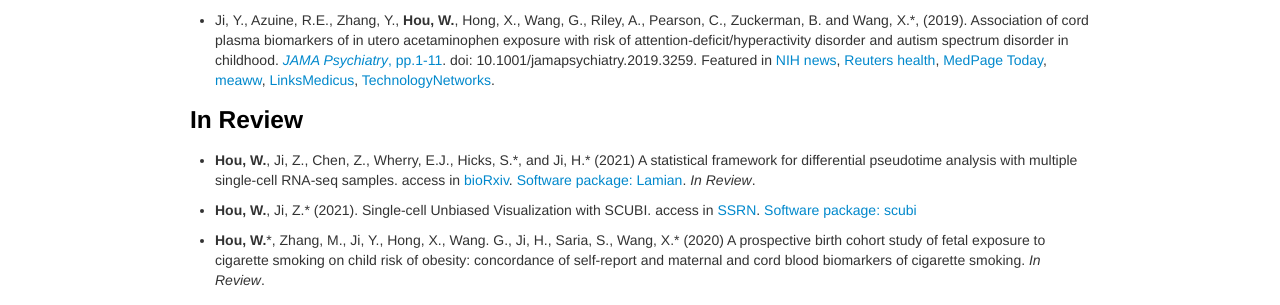
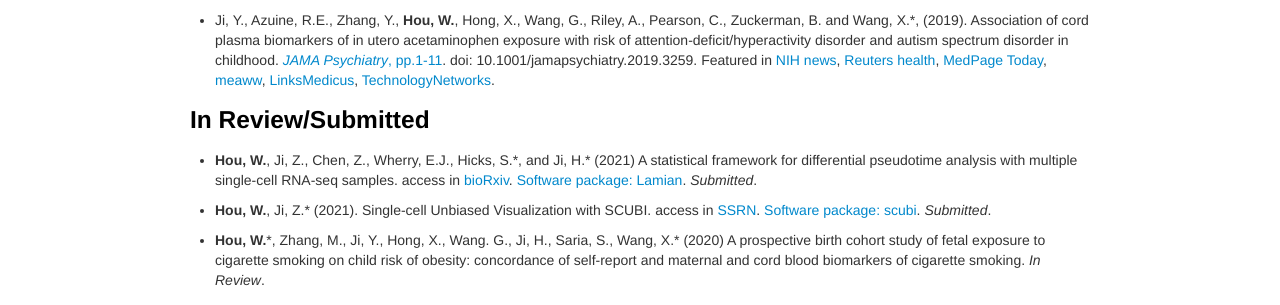
Before and after one commit to Winnie09/Wenpin_Hou, a Jekyll site: the page built from pages/publications.md, in a window 1280 px wide. Shown: the part 1052-1357 px from the top of the page. Built offline with Jekyll 4.4.1, drawn with Linux system fonts in a browser that asks for light colours.

Commit message:
update paper stage

```diff
--- a/pages/publications.md
+++ b/pages/publications.md
@@ -43,11 +43,11 @@
 
 - Ji, Y., Azuine, R.E., Zhang, Y., **Hou, W.**, Hong, X., Wang, G., Riley, A., Pearson, C., Zuckerman, B. and Wang, X.\*, (2019). Association of cord plasma biomarkers of in utero acetaminophen exposure with risk of attention-deficit/hyperactivity disorder and autism spectrum disorder in childhood. [*JAMA Psychiatry*, pp.1-11](https://jamanetwork.com/journals/jamapsychiatry/article-abstract/2753512). doi: 10.1001/jamapsychiatry.2019.3259. Featured in  [NIH news](https://www.nih.gov/news-events/news-releases/nih-funded-study-suggests-acetaminophen-exposure-pregnancy-linked-higher-risk-adhd-autism), [Reuters health](https://www.reuters.com/article/us-health-pregnancy-acetaminophen/babies-at-higher-risk-for-adhd-autism-if-pregnant-moms-took-acetaminophen-idUSKBN1X920J?fbclid=IwAR3T4phyb6Fu4F9zQVNL4EWgET04m4ITHD6S1R8eZkvj2j3TBIPJZSpYqf0), [MedPage Today](https://www.medpagetoday.com/obgyn/pregnancy/83040), [meaww](https://meaww.com/taking-pain-relief-drug-acetaminophen-pregnancy-risk-autism-adhd-study), [LinksMedicus](https://linksmedicus.com/news/study-utero-acetaminophen-exposure-linked-increased-risk-adhd-autism-spectrum-disorder-childhood/), [TechnologyNetworks](https://www.technologynetworks.com/drug-discovery/news/paracetamol-during-pregnancy-could-be-linked-to-increased-risk-of-adhd-and-autism-326647).
 
-### In Review
+### In Review/Submitted
 
-- **Hou, W.**, Ji, Z., Chen, Z., Wherry, E.J., Hicks, S.\*, and Ji, H.\* (2021) A statistical framework for differential pseudotime analysis with multiple single-cell RNA-seq samples. access in [bioRxiv](https://www.biorxiv.org/content/10.1101/2021.07.10.451910v1.full.pdf+html). [Software package: Lamian](https://github.com/Winnie09/Lamian). *In Review*.
+- **Hou, W.**, Ji, Z., Chen, Z., Wherry, E.J., Hicks, S.\*, and Ji, H.\* (2021) A statistical framework for differential pseudotime analysis with multiple single-cell RNA-seq samples. access in [bioRxiv](https://www.biorxiv.org/content/10.1101/2021.07.10.451910v1.full.pdf+html). [Software package: Lamian](https://github.com/Winnie09/Lamian). *Submitted*.
 
-- **Hou, W.**, Ji, Z.\* (2021). Single-cell Unbiased Visualization with SCUBI. access in [SSRN](https://papers.ssrn.com/sol3/papers.cfm?abstract_id=3881357). [Software package: scubi](https://winnie09.github.io/Wenpin_Hou/pages/SCUBI.html)
+- **Hou, W.**, Ji, Z.\* (2021). Single-cell Unbiased Visualization with SCUBI. access in [SSRN](https://papers.ssrn.com/sol3/papers.cfm?abstract_id=3881357). [Software package: scubi](https://winnie09.github.io/Wenpin_Hou/pages/SCUBI.html). *Submitted*.
 
 - **Hou, W.**\*, Zhang, M., Ji, Y., Hong, X., Wang. G., Ji, H., Saria, S., Wang, X.\* (2020)  A prospective birth cohort study of fetal exposure to cigarette smoking on child risk of obesity: concordance of self-report and maternal and cord blood biomarkers of cigarette smoking. *In Review*.
 
```
